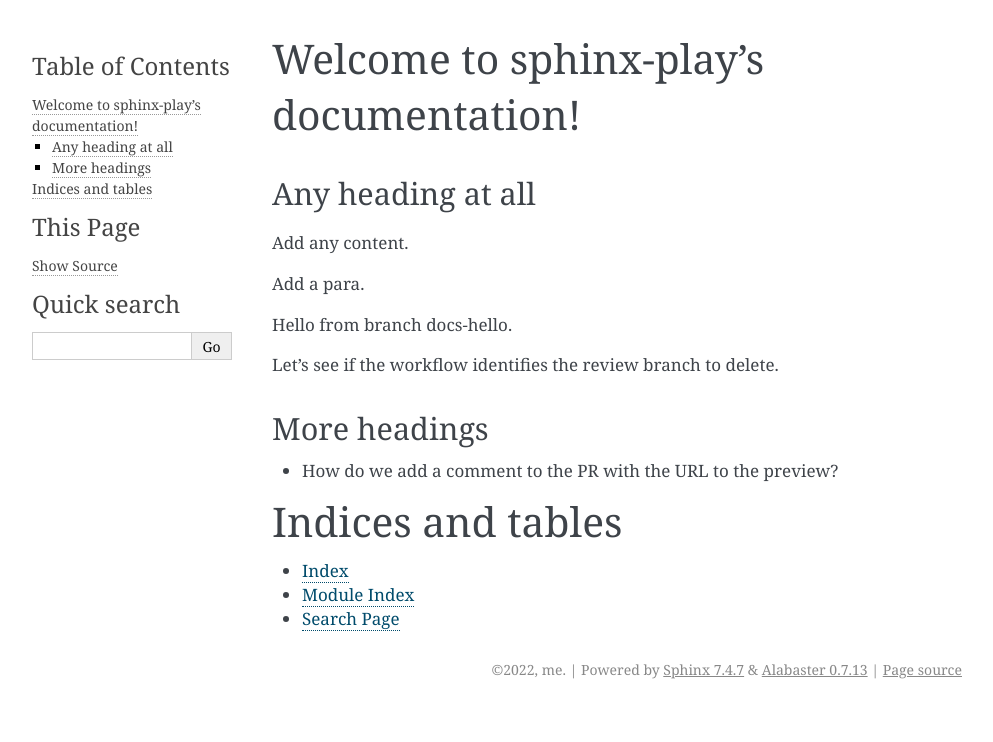
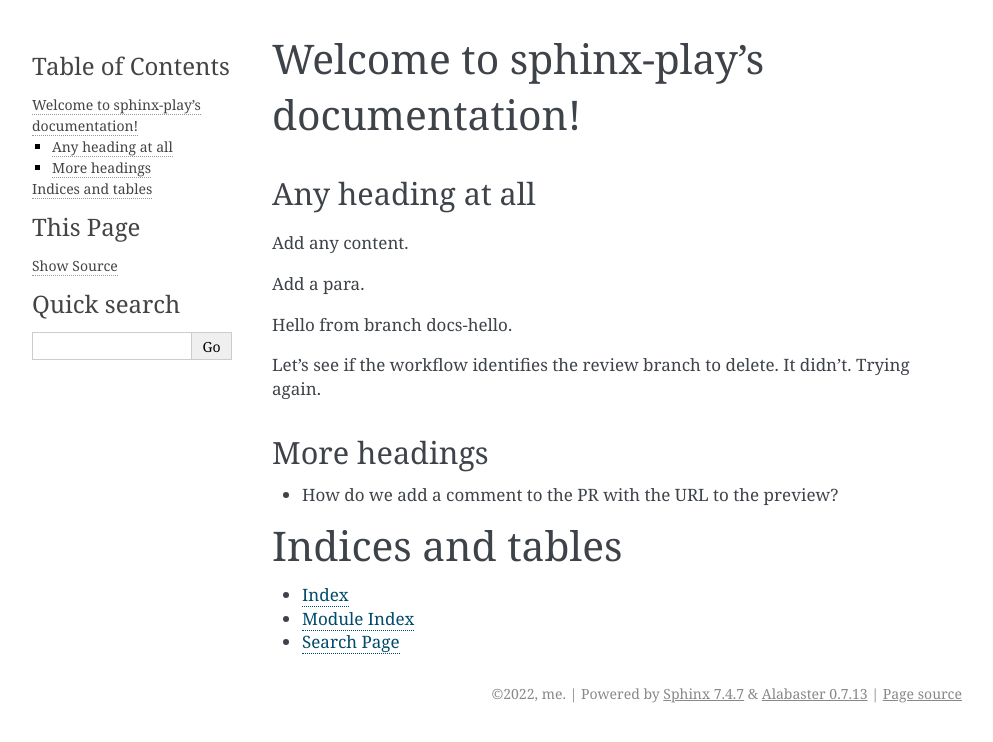
Before and after one commit to mikemckiernan/sphinx-play, a Sphinx documentation site: the page built from docs/source/index.rst, in a window 1280 px wide. Shown: the top 742 px of the page, without its empty margins (148-1141 px from the left). Built offline with Sphinx 7.4.7, drawn with Linux system fonts in a browser that asks for light colours.

Commit message:
Word updates

```diff
--- a/docs/source/index.rst
+++ b/docs/source/index.rst
@@ -21,6 +21,8 @@
 Hello from branch docs-hello.
 
 Let's see if the workflow identifies the review branch to delete.
+It didn't.
+Trying again.
 
 
 More headings
```
